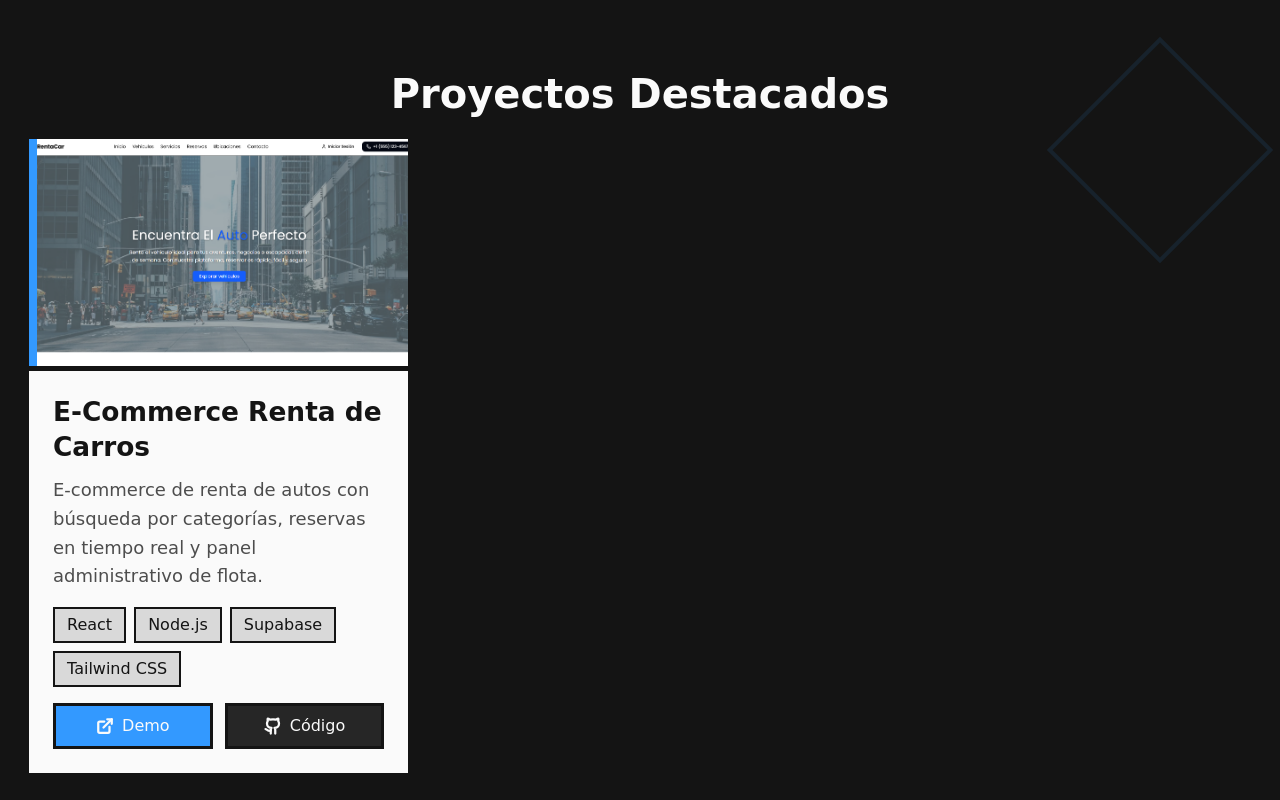
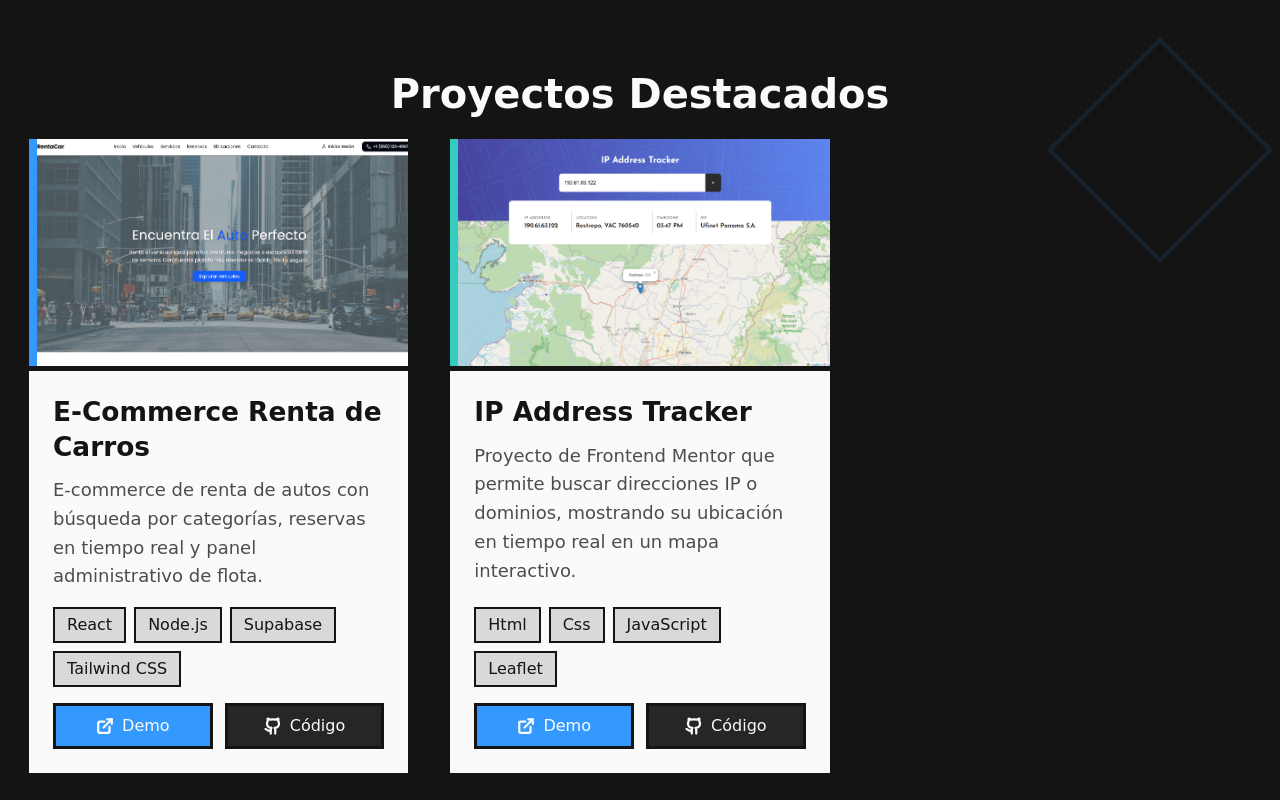
Before and after one commit to juanestebanH/portafolio-juan-hoyos, a React (Vite) app: page / in a window 1280 px wide. Shown: the part 2440-3240 px from the top of the page. Built offline with nearby package versions, Linux system fonts and the light colour scheme.

Commit message:
subida de segundo proyecto

```diff
--- a/src/components/Proyectos.jsx
+++ b/src/components/Proyectos.jsx
@@ -2,6 +2,7 @@ import { motion } from 'framer-motion';
 import { div, h1, i } from 'framer-motion/client';
 import { ExternalLink, Github } from 'lucide-react';
 import ecommercerenta from '../assets/ecommercerenta.png';
+import webip from '../assets/webip.png';
 
 function Proyectos() {
   const projects = [
@@ -14,6 +15,17 @@ function Proyectos() {
       color: 'hsl(var(--primary))',
       demo: 'https://ecommerce-renta-de-carros-1.onrender.com/',
       code: 'https://github.com/juanestebanH/Ecommerce-renta-de-carros',
+    },
+
+    {
+      title: 'IP Address Tracker',
+      description:
+        'Proyecto de Frontend Mentor que permite buscar direcciones IP o dominios, mostrando su ubicación en tiempo real en un mapa interactivo.',
+      image: webip,
+      tags: ['Html', 'Css', 'JavaScript', 'Leaflet'],
+      color: 'hsl(var(--cn-turquoise))',
+      demo: 'https://ip-ubicacion-uy7f.onrender.com/',
+      code: 'https://github.com/juanestebanH/ip_ubicacion',
     },
   ];
   return (
```
Also changed, not shown: src/assets/webip.png (added).
